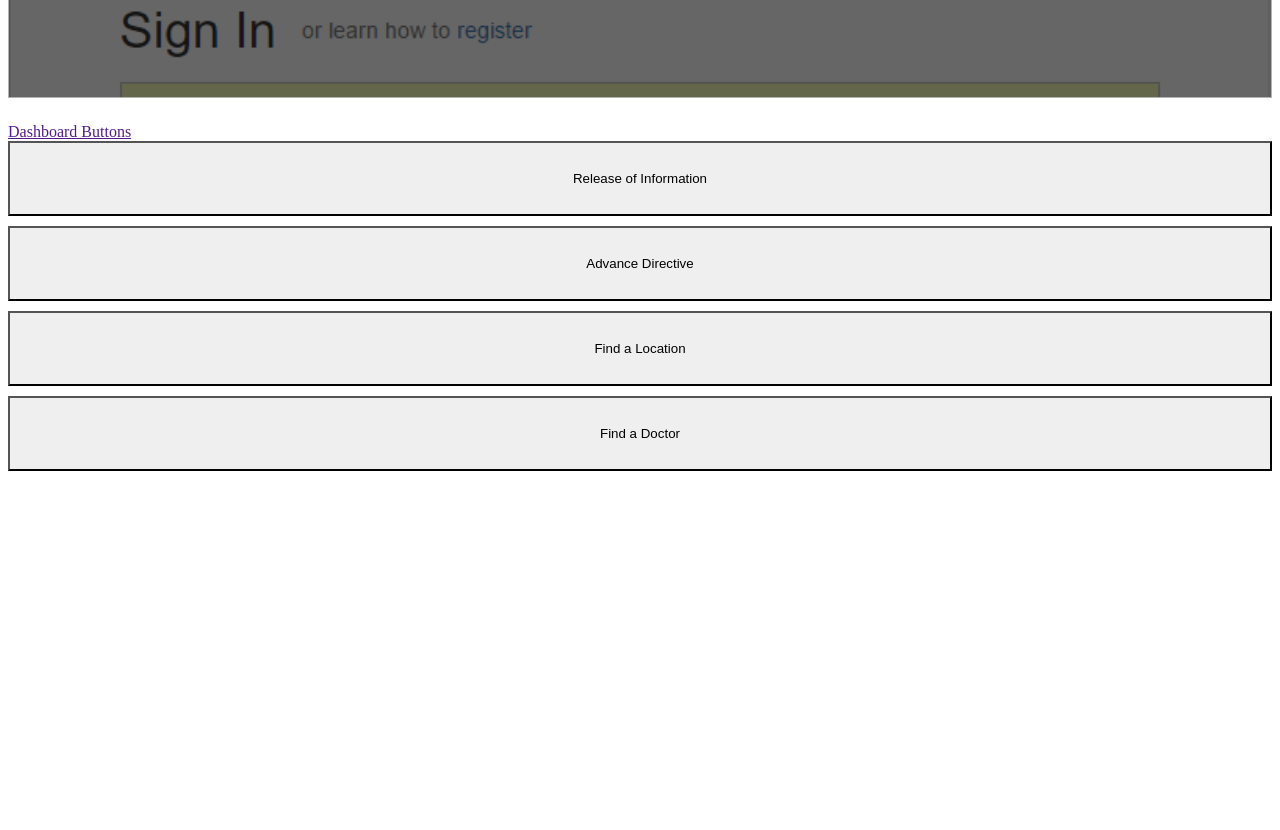
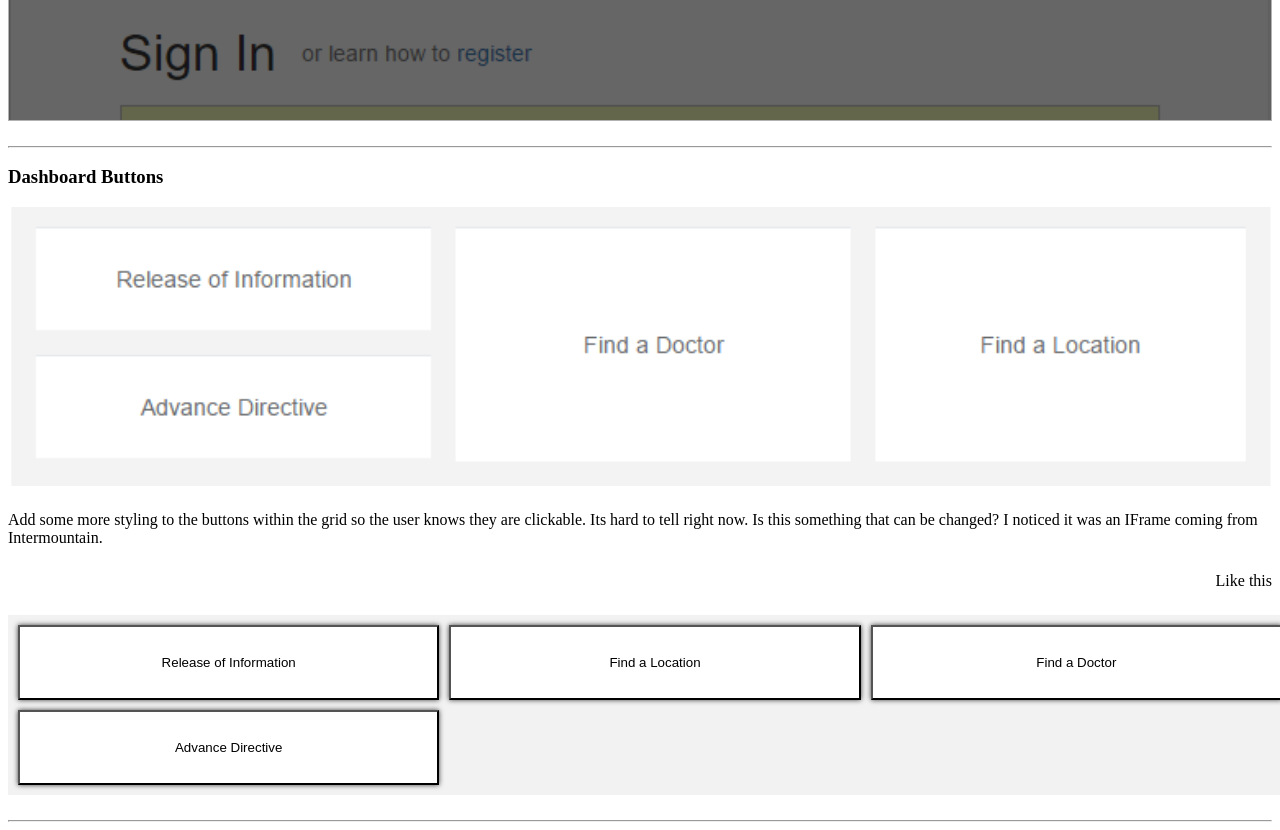
Before and after one commit to nwpray/jason-samples, a plain HTML site: page app/pages/my_health/my_health.html in a window 1280 px wide. Shown: the part 1040-1870 px from the top of the page. Before the commit the page ends 1519 px from the top, so only its background shows below. Drawn offline with Linux system fonts and the light colour scheme.

Commit message:
Dashboard buttons suggestion

```diff
--- a/app/pages/my_health/my_health.css
+++ b/app/pages/my_health/my_health.css
@@ -1,14 +1,28 @@
 .btn-block {
     border-radius:0;
-    background-image: none;
-}
-
-.btn-block:hover{
+    background: white;
     -webkit-box-shadow: 0px 0px 5px 0px rgba(0,0,0,0.75);
     -moz-box-shadow: 0px 0px 5px 0px rgba(0,0,0,0.75);
     box-shadow: 0px 0px 5px 0px rgba(0,0,0,0.75);
+
+    outline: none;
 }
-
+.btn-block:hover{
+    -webkit-box-shadow: 0px 0px 8px 0px rgba(0,0,0,0.75);
+    -moz-box-shadow: 0px 0px 8px 0px rgba(0,0,0,0.75);
+    box-shadow: 0px 0px 8px 0px rgba(0,0,0,0.75);
+    background-color: #cccccc;
+    outline:none;
+}
+.btn-block:active{
+    -webkit-box-shadow: inset 0px 0px 8px 0px rgba(0,0,0,0.75);
+    -moz-box-shadow: inset 0px 0px 8px 0px rgba(0,0,0,0.75);
+    box-shadow: inset 0px 0px 8px 0px rgba(0,0,0,0.75);
+    outline:none !important;
+}
+.btn-block:focus{
+    outline:none !important;
+}
 .btn-fill {
     width: 100%;
     height: 100%;
@@ -18,6 +32,8 @@
 .grid{
     display: table;
     width: 100%;
+    background-color: #f2f2f2;
+    padding: 10px;
 }
 .grid-item{
     width: 100%;
@@ -86,8 +102,7 @@ img {
     background-color: rgba(0,0,0,0.6);
 }
 
-.spinner
-{
+.spinner{
     position:relative;
     top:50%;
 
@@ -224,19 +239,23 @@ img {
 /* No media query since this is the default in Bootstrap */
 
 /* Small devices (tablets, 768px and up) */
-@media (min-width: @screen-sm-min) {
+@media screen and (min-width: 768px) {
     .grid-item{
         width: 33.3333333%;
         display: table-cell;
+        padding-left: 10px;
+    }
+    .grid-item:first-child{
+        padding-left: 0;
     }
 }
 
 /* Medium devices (desktops, 992px and up) */
-@media (min-width: @screen-md-min) {
+@media screen and (min-width: 992px) {
 
 }
 
 /* Large devices (large desktops, 1200px and up) */
-@media (min-width: @screen-lg-min) {
+@media screen and (min-width:  1200px) {
 
 }
--- a/app/pages/my_health/my_health.html
+++ b/app/pages/my_health/my_health.html
@@ -1,11 +1,7 @@
 <link rel="stylesheet" type="text/css" href="/app/pages/my_health/my_health.css"/>
 <div class="my-health container">
 
-    <div class="panel panel-default">
-        <div class="panel-heading">
-            <a onclick="$(this).parent().siblings('.panel-body').toggleClass('hidden');" href="">Loading Spinner</a>
-        </div>
-        <div class="panel-body hidden">
+    <h3>Loading Spinner</h3>
     <div class="row">
         <div class="col-xs-12 col-sm-12 col-md-6 col-lg-6">
             <img src="/assets/images/my_health/spinner-background.png"/>
@@ -51,13 +47,26 @@
             </div>
         </div>
     </div>
+
+    <hr>
+
+    <h3>Dashboard Buttons</h3>
+    <div class="row">
+        <div class="col-xs-12 col-sm-12 col-md-6 col-lg-6">
+          <img src="/assets/images/my_health/dashboard-grid.PNG"/>
+        </div>
+        <div class="col-xs-12 col-sm-12 col-md-6 col-lg-6">
+            <p>
+                Add some more styling to the buttons within the grid so the user knows they are clickable. Its hard to
+                tell right now. Is this something that can be changed? I noticed it was an IFrame coming from Intermountain.
+            </p>
         </div>
     </div>
-    <div class="panel panel-default">
-        <div class="panel-heading">
-            <a onclick="$(this).parent().siblings('.panel-body').toggleClass('hidden');" href="">Dashboard Buttons</a>
+    <div class="row">
+        <div class="col-xs-12 col-sm-12 col-md-6 col-lg-6 text-right">
+            <p>Like this</p>
         </div>
-        <div class="panel-body hidden">
+        <div class="col-xs-12 col-sm-12 col-md-6 col-lg-6">
             <div class="grid">
                 <div class="grid-item">
                     <div class="grid-row">
@@ -77,4 +86,6 @@
         </div>
     </div>
 
+    <hr>
+
 </div>
--- a/app/pages/page_sample_3/page_sample_3.controller.js
+++ b/app/pages/page_sample_3/page_sample_3.controller.js
@@ -15,10 +15,8 @@ angular.module('app')
 
         LoadingOut();
 
-
         var menShadow = false;
-        var sample_3_ready = function()
-        {
+        var sample_3_ready = function(){
             $('.sample-page-3').animate({scrollTop: 0}, "slow");
 
             $(window).scroll(function()
@@ -55,8 +53,6 @@ angular.module('app')
             );
         };
 
-
-
         function Initiate(){
             $('.main-logo').animate
             (
```
Also changed, not shown: assets/images/my_health/dashboard-grid.PNG (added), 1 other file. Lines whose indentation alone changed are shown as unchanged.
